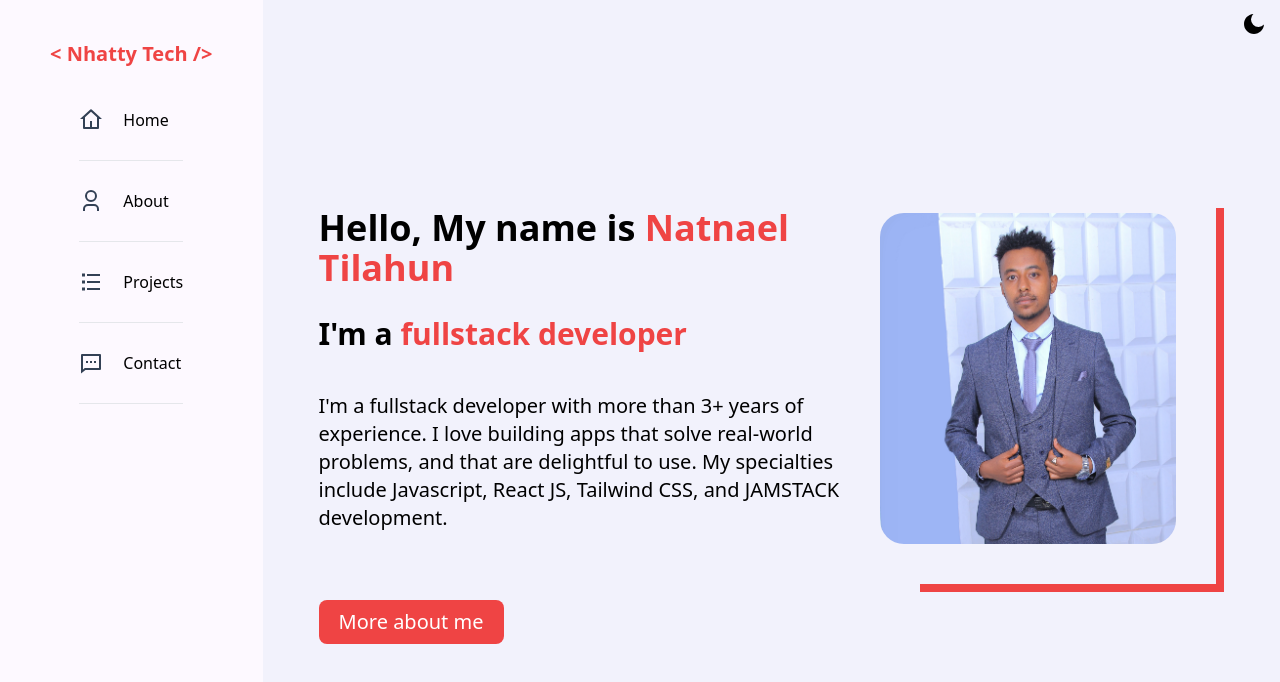
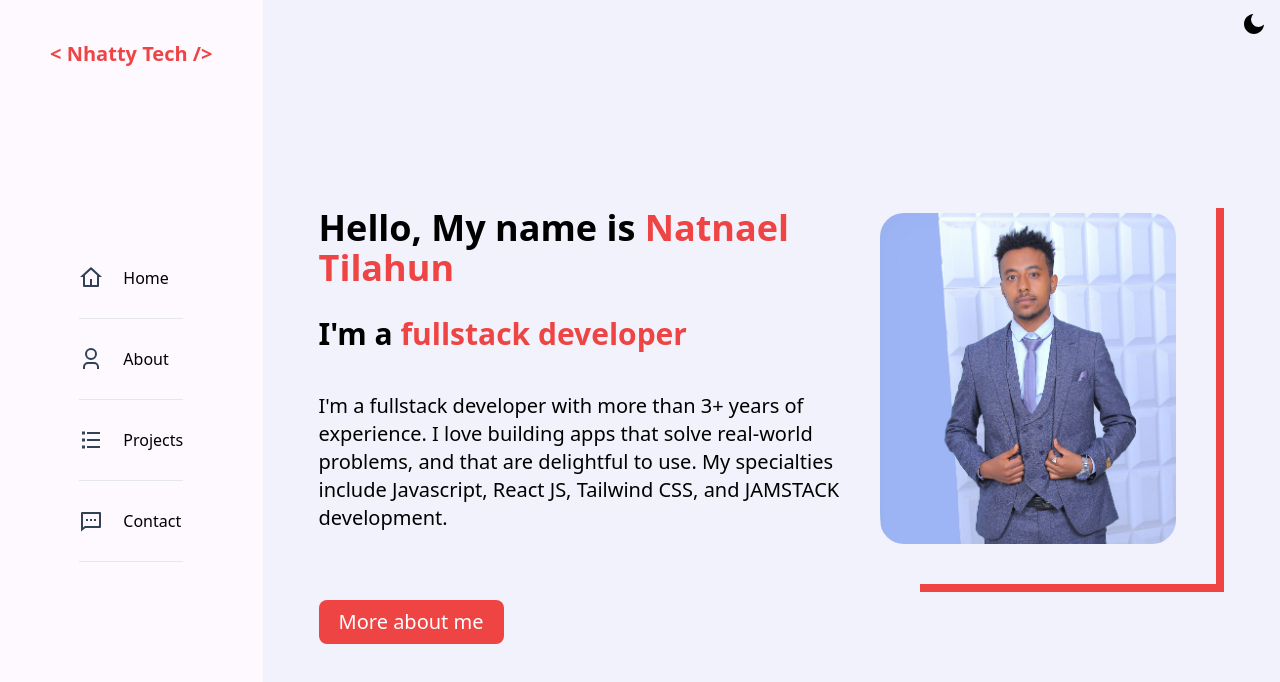
Before and after one commit to Natnael-Tilahun/React-Portfolio, a React (Vite) app: page / in a window 1280 px wide. Shown: the top 682 px of the page. Built offline with nearby package versions, Linux system fonts and the light colour scheme.

Commit message:
Change nav lists margin

```diff
--- a/src/components/Header.jsx
+++ b/src/components/Header.jsx
@@ -13,7 +13,7 @@ function Header({ toggleMenu, collapsed }) {
           &lt; Nhatty Tech /&gt;
         </h1>
       </HashLink>
-      <ul className="flex flex-col mt-10 space-y-7 my-auto font-medium">
+      <ul className="flex flex-col space-y-7 my-16 md:my-auto font-medium">
         <HashLink to="/#hero" smooth>
           <li className="flex gap-5" onClick={toggleMenu}
           >
```
